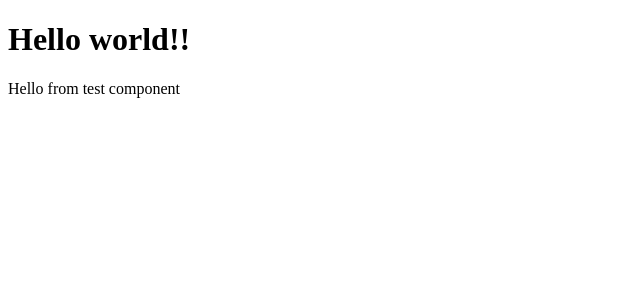
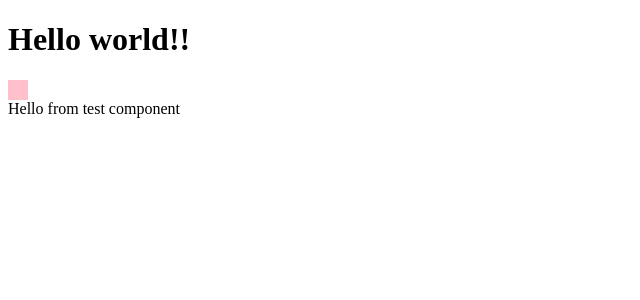
Before and after one commit to treyer/themeforest, a React app: page / in a window 1280 px wide. Shown: the top 300 px of the page, without its empty margins (0-640 px from the left). Built offline with nearby package versions, Linux system fonts and the light colour scheme.

Commit message:
feat: set styled-components

```diff
--- a/package.json
+++ b/package.json
@@ -23,7 +23,8 @@
   "homepage": "https://github.com/treyer/themeforest#readme",
   "dependencies": {
     "react": "^18.2.0",
-    "react-dom": "^18.2.0"
+    "react-dom": "^18.2.0",
+    "styled-components": "^5.3.6"
   },
   "devDependencies": {
     "@babel/core": "^7.20.5",
@@ -32,9 +33,11 @@
     "@babel/preset-typescript": "^7.18.6",
     "@types/react": "^18.0.26",
     "@types/react-dom": "^18.0.9",
+    "@types/styled-components": "^5.1.26",
     "@typescript-eslint/eslint-plugin": "^5.47.0",
     "@typescript-eslint/parser": "^5.47.0",
     "babel-loader": "^9.1.0",
+    "babel-plugin-styled-components": "^2.0.7",
     "copy-webpack-plugin": "^11.0.0",
     "css-loader": "^6.7.3",
     "eslint": "^8.30.0",
--- a/src/App.tsx
+++ b/src/App.tsx
@@ -1,4 +1,4 @@
-import TestComponent from "components/TestComponent";
+import TestComponent from "components/TestComponent/TestComponent";
 
 const App = () => {
   return (
--- a/src/components/TestComponent.tsx
+++ /dev/null
@@ -1,5 +0,0 @@
-const TestComponent = () => {
-  return <div>Hello from test component</div>;
-};
-
-export default TestComponent;
--- /dev/null
+++ b/src/components/TestComponent/TestComponent.tsx
@@ -0,0 +1,12 @@
+import Element from "./components";
+
+const TestComponent = () => {
+  return (
+    <>
+      <Element />
+      <div>Hello from test component</div>
+    </>
+  );
+};
+
+export default TestComponent;
--- /dev/null
+++ b/src/components/TestComponent/components.ts
@@ -0,0 +1,9 @@
+import styled from "styled-components";
+
+const Element = styled.div`
+  width: 20px;
+  height: 20px;
+  background-color: pink;
+`;
+
+export default Element;
--- /dev/null
+++ b/src/components/TestComponent/index.ts
@@ -0,0 +1 @@
+export * from "./TestComponent";
--- a/tsconfig.json
+++ b/tsconfig.json
@@ -10,7 +10,7 @@
     "noFallthroughCasesInSwitch": true,
     "noImplicitThis": true,
     "noPropertyAccessFromIndexSignature": true,
-    "noUnusedLocals": true,
+    "noUnusedLocals": false,
     "noUnusedParameters": true,
     "noImplicitOverride": true,
     "noImplicitAny": true,
```
Also changed, not shown: .babelrc, 1 other file (tests, documents, lock files or other folders).
